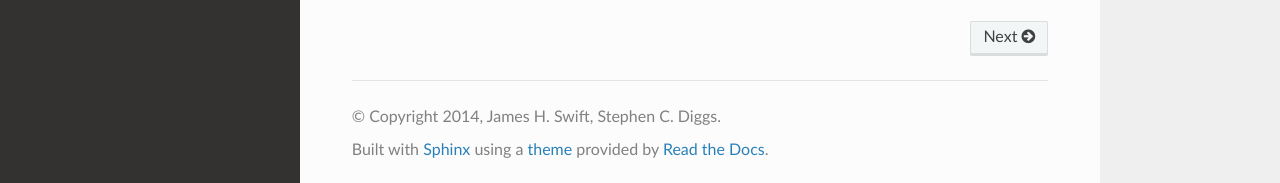
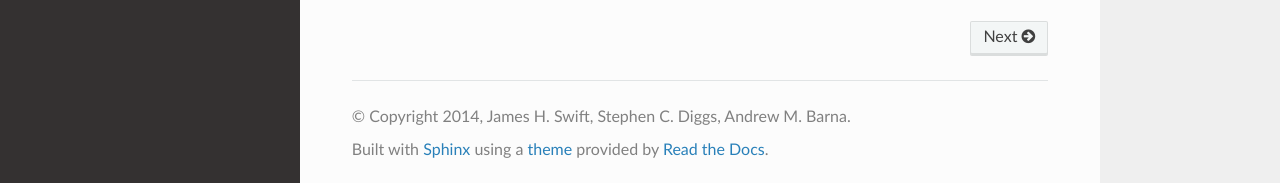
Before and after one commit to cchdo/exchange, a Sphinx documentation site: the page built from docs/index.rst, in a window 1280 px wide and 900 px high, scrolled down 522 px. Shown: the part 714-897 px from the top of the window. Built offline with Sphinx 7.4.7 and the Read the Docs theme 2.0.0, drawn with Linux system fonts in a browser that asks for light colours; pages that are not in the unit, such as notebooks, are missing from menus.

Commit message:
add Andrew Barna as an author

```diff
--- a/docs/conf.py
+++ b/docs/conf.py
@@ -47,7 +47,7 @@ master_doc = 'index'
 
 # General information about the project.
 project = u'Exchange Format'
-copyright = u'2014, James H. Swift, Stephen C. Diggs'
+copyright = u'2014, James H. Swift, Stephen C. Diggs, Andrew M. Barna'
 
 # The version info for the project you're documenting, acts as replacement for
 # |version| and |release|, also used in various other places throughout the
@@ -135,7 +135,7 @@ if not on_rtd:  # only import and set the theme if we're building docs locally
 # Add any paths that contain custom static files (such as style sheets) here,
 # relative to this directory. They are copied after the builtin static files,
 # so a file named "default.css" will overwrite the builtin "default.css".
-html_static_path = ['_static']
+#html_static_path = ['_static']
 
 # Add any extra paths that contain custom files (such as robots.txt or
 # .htaccess) here, relative to this directory. These files are copied
@@ -206,8 +206,8 @@ latex_elements = {
 # (source start file, target name, title,
 #  author, documentclass [howto, manual, or own class]).
 latex_documents = [
-  ('index', 'ExchangeFormat.tex', u'Exchange Format Documentation',
-   u'James H. Swift, Stephen C. Diggs', 'manual'),
+  ('index', 'ExchangeFormat.tex', u'Exchange Format Description',
+   u'James H. Swift, Stephen C. Diggs, Andrew M. Barna', 'manual'),
 ]
 
 # The name of an image file (relative to this directory) to place at the top of
@@ -271,10 +271,10 @@ texinfo_documents = [
 # -- Options for Epub output ----------------------------------------------
 
 # Bibliographic Dublin Core info.
-epub_title = u'Exchange Format'
-epub_author = u'James H. Swift, Stephen C. Diggs'
-epub_publisher = u'James H. Swift, Stephen C. Diggs'
-epub_copyright = u'2014, James H. Swift, Stephen C. Diggs'
+epub_title = u'Exchange Format Description'
+epub_author = u'James H. Swift, Stephen C. Diggs, Andrew M. Barna'
+epub_publisher = u'James H. Swift, Stephen C. Diggs, Andrew M. Barna'
+epub_copyright = u'2015, James H. Swift, Stephen C. Diggs, Andrew M. Barna'
 
 # The basename for the epub file. It defaults to the project name.
 #epub_basename = u'Exchange Format'
```
